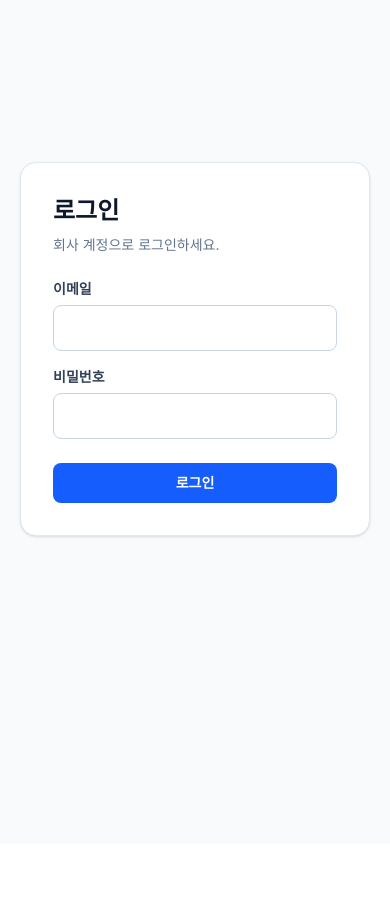
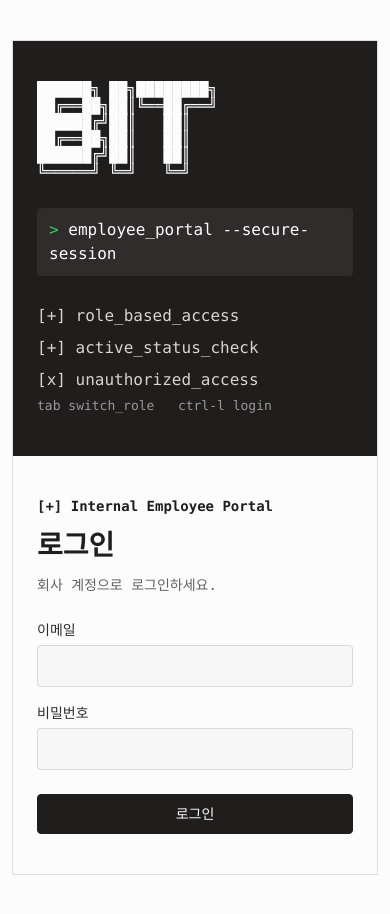
Before and after one commit to hsvtr365/202608_bitComputer, a Vue app in the folder frontend/: page /login in a window 390 px wide. Shown: the top 914 px of the page. Before the commit the page ends 844 px from the top, so only its background shows below. Built offline with nearby package versions, Linux system fonts and the light colour scheme; no server answers; the HTML template or start-up script is replaced by a standard one.

Commit message:
style: apply monospace portal design system

```diff
--- a/frontend/src/App.vue
+++ b/frontend/src/App.vue
@@ -12,22 +12,22 @@ async function logout() {
 </script>
 
 <template>
-  <div class="min-h-screen bg-slate-50 text-slate-900">
-    <header v-if="auth.user.value" class="border-b border-slate-200 bg-white">
-      <div class="mx-auto flex max-w-6xl items-center justify-between px-6 py-4">
-        <div>
-          <p class="text-xs font-semibold uppercase tracking-[0.18em] text-blue-600">Bit Computer</p>
-          <h1 class="text-lg font-bold">직원 포털</h1>
+  <div class="app-shell">
+    <header v-if="auth.user.value" class="site-header">
+      <div class="site-header-inner">
+        <div class="brand-mark">
+          <p>[ BIT::COMPUTER ]</p>
+          <h1>internal_employee_portal</h1>
         </div>
-        <nav class="flex items-center gap-2 text-sm">
+        <nav class="primary-nav" aria-label="주요 메뉴">
           <RouterLink v-if="auth.isAdmin.value" class="nav-link" to="/admin/employees">직원 관리</RouterLink>
           <RouterLink v-else class="nav-link" to="/employee/profile">내 정보</RouterLink>
-          <span class="hidden text-slate-500 sm:inline">{{ auth.user.value.name }}</span>
+          <span class="user-name">{{ auth.user.value.name }}</span>
           <button class="btn-secondary" @click="logout">로그아웃</button>
         </nav>
       </div>
     </header>
-    <main class="mx-auto max-w-6xl px-5 py-8">
+    <main class="page-container">
       <RouterView />
     </main>
   </div>
--- a/frontend/src/style.css
+++ b/frontend/src/style.css
@@ -1,20 +1,217 @@
 @import "tailwindcss";
 
-@layer base {
-  body { margin: 0; min-width: 320px; font-family: Inter, Pretendard, "Noto Sans KR", system-ui, sans-serif; }
-  button, input, select { font: inherit; }
+:root {
+  --canvas: #fdfcfc;
+  --ink: #201d1d;
+  --ink-deep: #0f0000;
+  --charcoal: #302c2c;
+  --body: #424245;
+  --mute: #646262;
+  --ash: #9a9898;
+  --surface-soft: #f8f7f7;
+  --surface-card: #f1eeee;
+  --hairline: rgba(15, 0, 0, 0.12);
+  --hairline-strong: #646262;
+  --danger: #ff3b30;
+  --danger-deep: #d70015;
+  --success: #168a45;
 }
 
-@layer components {
-  .card { @apply rounded-2xl border border-slate-200 bg-white p-6 shadow-sm; }
-  .btn-primary { @apply inline-flex cursor-pointer items-center justify-center rounded-lg bg-blue-600 px-4 py-2.5 text-sm font-semibold text-white transition hover:bg-blue-700 disabled:cursor-not-allowed disabled:opacity-50; }
-  .btn-secondary { @apply inline-flex cursor-pointer items-center justify-center rounded-lg border border-slate-300 bg-white px-3.5 py-2 text-sm font-semibold text-slate-700 transition hover:bg-slate-50; }
-  .btn-danger { @apply inline-flex cursor-pointer items-center justify-center rounded-lg bg-red-600 px-4 py-2.5 text-sm font-semibold text-white hover:bg-red-700 disabled:opacity-50; }
-  .nav-link { @apply rounded-lg px-3 py-2 font-medium text-slate-600 hover:bg-slate-100 hover:text-slate-950; }
-  .field { @apply block w-full rounded-lg border border-slate-300 bg-white px-3 py-2.5 outline-none transition focus:border-blue-500 focus:ring-2 focus:ring-blue-100; }
-  .label { @apply mb-1.5 block text-sm font-semibold text-slate-700; }
-  .error { @apply rounded-lg bg-red-50 px-4 py-3 text-sm text-red-700; }
-  .success { @apply rounded-lg bg-emerald-50 px-4 py-3 text-sm text-emerald-700; }
-  .badge-active { @apply rounded-full bg-emerald-100 px-2.5 py-1 text-xs font-bold text-emerald-700; }
-  .badge-terminated { @apply rounded-full bg-slate-200 px-2.5 py-1 text-xs font-bold text-slate-600; }
+* { box-sizing: border-box; }
+
+html { background: var(--canvas); }
+
+body {
+  margin: 0;
+  min-width: 320px;
+  background: var(--canvas);
+  color: var(--ink);
+  font-family: "Berkeley Mono", "IBM Plex Mono", ui-monospace, SFMono-Regular, Menlo, Monaco, Consolas, "Liberation Mono", "Courier New", monospace;
+  font-size: 16px;
+  line-height: 1.5;
 }
+
+button, input, select { font: inherit; }
+button, a { -webkit-tap-highlight-color: transparent; }
+a { color: inherit; }
+::selection { background: var(--ink); color: var(--canvas); }
+
+.app-shell { min-height: 100vh; background: var(--canvas); }
+
+.site-header {
+  border-bottom: 1px solid var(--hairline);
+  background: var(--canvas);
+}
+
+.site-header-inner {
+  width: min(100% - 40px, 1100px);
+  min-height: 64px;
+  margin: 0 auto;
+  display: flex;
+  align-items: center;
+  justify-content: space-between;
+  gap: 24px;
+}
+
+.brand-mark p {
+  margin: 0;
+  font-size: 13px;
+  font-weight: 700;
+  letter-spacing: .08em;
+}
+
+.brand-mark h1 { margin: 1px 0 0; color: var(--mute); font-size: 13px; font-weight: 400; }
+.primary-nav { display: flex; align-items: center; gap: 8px; font-size: 14px; }
+.user-name { color: var(--mute); }
+
+.page-container {
+  width: min(100% - 40px, 960px);
+  margin: 0 auto;
+  padding: 56px 0 80px;
+}
+
+.card {
+  border: 1px solid var(--hairline);
+  border-radius: 0;
+  background: var(--canvas);
+  box-shadow: none;
+  padding: 16px;
+}
+
+.btn-primary, .btn-secondary, .btn-danger, .nav-link {
+  display: inline-flex;
+  min-height: 40px;
+  cursor: pointer;
+  align-items: center;
+  justify-content: center;
+  border-radius: 4px;
+  padding: 4px 20px;
+  font-size: 14px;
+  font-weight: 500;
+  line-height: 2;
+  transition: background-color 120ms ease, color 120ms ease, border-color 120ms ease;
+}
+
+.btn-primary { border: 1px solid var(--ink); background: var(--ink); color: var(--canvas); }
+.btn-primary:hover { background: var(--ink-deep); }
+.btn-secondary { border: 1px solid var(--hairline-strong); background: var(--canvas); color: var(--ink); }
+.btn-secondary:hover { background: var(--surface-soft); }
+.btn-danger { border: 1px solid var(--danger); background: var(--danger); color: white; }
+.btn-danger:hover { background: var(--danger-deep); }
+.btn-primary:disabled, .btn-secondary:disabled, .btn-danger:disabled { cursor: not-allowed; border-color: var(--surface-card); background: var(--surface-card); color: var(--ash); }
+
+.nav-link { min-height: 36px; border: 0; padding-inline: 8px; color: var(--mute); }
+.nav-link::before { content: "["; margin-right: 2px; }
+.nav-link::after { content: "]"; margin-left: 2px; }
+.nav-link:hover, .nav-link.router-link-active { background: transparent; color: var(--ink); }
+
+.field {
+  display: block;
+  width: 100%;
+  min-height: 42px;
+  border: 1px solid var(--hairline);
+  border-radius: 4px;
+  background: var(--surface-soft);
+  color: var(--ink);
+  padding: 8px 12px;
+  outline: none;
+}
+
+.field:focus { border-color: var(--ink); background: var(--canvas); box-shadow: none; }
+.label { display: block; margin-bottom: 4px; color: var(--charcoal); font-size: 14px; font-weight: 500; }
+.form-help { margin-top: 8px; color: var(--mute); font-size: 14px; }
+
+.error, .success {
+  border-radius: 4px;
+  background: var(--surface-soft);
+  padding: 12px 16px;
+  font-size: 14px;
+}
+
+.error { border-left: 3px solid var(--danger); color: #a50011; }
+.error::before { content: "[x] "; font-weight: 700; }
+.success { border-left: 3px solid var(--success); color: #126b38; }
+.success::before { content: "[+] "; font-weight: 700; }
+
+.badge-active, .badge-terminated {
+  display: inline-block;
+  border-radius: 4px;
+  padding: 2px 8px;
+  font-size: 12px;
+  font-weight: 700;
+}
+
+.badge-active { border: 1px solid #30d158; background: transparent; color: #126b38; }
+.badge-active::before { content: "[+] "; }
+.badge-terminated { border: 1px solid var(--ash); background: var(--surface-card); color: var(--mute); }
+.badge-terminated::before { content: "[x] "; }
+
+.eyebrow {
+  margin: 0 0 8px;
+  color: var(--ink);
+  font-size: 14px;
+  font-weight: 700;
+  letter-spacing: 0;
+  text-transform: none;
+}
+
+.eyebrow::before { content: "[+] "; }
+.back-link, .row-link { color: var(--ink); font-size: 14px; font-weight: 500; text-decoration: underline; text-underline-offset: 3px; }
+.status-text { color: var(--ink); }
+.result-block { border: 1px solid var(--hairline); border-radius: 0; padding: 16px; }
+
+.data-table { border-collapse: collapse; color: var(--body); }
+.data-table thead { border-bottom: 1px solid var(--hairline-strong); background: transparent; color: var(--ink); }
+.data-table th { padding: 12px 16px; font-weight: 500; }
+.data-table tbody tr { border-bottom: 1px solid var(--hairline); }
+.data-table tbody tr:hover { background: var(--surface-soft); }
+.data-table td { padding-block: 12px; }
+dt, .text-slate-500, .text-slate-600 { color: var(--mute); }
+
+.login-shell {
+  min-height: calc(100vh - 136px);
+  display: grid;
+  grid-template-columns: minmax(0, 1.15fr) minmax(340px, .85fr);
+  align-items: stretch;
+  border: 1px solid var(--hairline);
+}
+
+.terminal-panel {
+  display: flex;
+  min-height: 600px;
+  flex-direction: column;
+  justify-content: center;
+  background: var(--ink);
+  color: var(--canvas);
+  padding: 64px 40px;
+}
+
+.ascii-wordmark { margin: 0; overflow: hidden; color: var(--canvas); font-size: clamp(15px, 2.1vw, 24px); font-weight: 700; line-height: 1.1; }
+.terminal-command { margin: 48px 0 24px; border-radius: 4px; background: var(--charcoal); padding: 10px 12px; }
+.terminal-command span { color: #30d158; }
+.terminal-copy { color: #d7d3d3; line-height: 2; }
+.terminal-copy p { margin: 0; }
+.terminal-hint { margin: auto 0 0; color: var(--ash); font-size: 13px; }
+
+.login-form {
+  display: flex;
+  flex-direction: column;
+  justify-content: center;
+  background: var(--canvas);
+  padding: 48px 40px;
+}
+
+.login-form h2 { margin: 0; font-size: 38px; font-weight: 700; line-height: 1.5; }
+
+@media (max-width: 768px) {
+  .site-header-inner { width: min(100% - 24px, 960px); min-height: 72px; }
+  .brand-mark h1, .user-name { display: none; }
+  .primary-nav { gap: 2px; }
+  .nav-link, .btn-secondary { padding-inline: 10px; }
+  .page-container { width: min(100% - 24px, 960px); padding: 40px 0 56px; }
+  .login-shell { min-height: auto; grid-template-columns: 1fr; }
+  .terminal-panel { min-height: 340px; padding: 40px 24px; }
+  .terminal-command { margin-top: 28px; }
+  .login-form { padding: 40px 24px; }
+  .login-form h2 { font-size: 28px; }
+}
--- a/frontend/src/views/AdminEmployeeDetailView.vue
+++ b/frontend/src/views/AdminEmployeeDetailView.vue
@@ -68,7 +68,7 @@ onMounted(() => {
   <section v-if="employee">
     <div class="mb-6 flex flex-wrap items-end justify-between gap-4">
       <div>
-        <RouterLink class="text-sm font-semibold text-blue-600" to="/admin/employees">← 직원 목록</RouterLink>
+        <RouterLink class="back-link" to="/admin/employees">[-] 직원 목록</RouterLink>
         <h2 class="mt-2 text-3xl font-bold">{{ employee.name }}</h2>
         <p class="mt-1 text-slate-500">{{ employee.employeeNumber }}</p>
       </div>
--- a/frontend/src/views/AdminEmployeeFormView.vue
+++ b/frontend/src/views/AdminEmployeeFormView.vue
@@ -29,7 +29,7 @@ async function submit() {
 
 <template>
   <section class="max-w-4xl">
-    <div class="mb-6"><p class="text-sm font-semibold text-blue-600">Admin</p><h2 class="text-3xl font-bold">신규 직원 생성</h2></div>
+    <div class="mb-6"><p class="eyebrow">Admin</p><h2 class="text-3xl font-bold">신규 직원 생성</h2></div>
     <div v-if="error" class="error mb-4">{{ error }}</div>
     <form class="card grid gap-5 sm:grid-cols-2" @submit.prevent="submit">
       <label><span class="label">사번</span><input v-model="form.employeeNumber" class="field" required maxlength="40" /></label>
--- a/frontend/src/views/EmployeeProfileView.vue
+++ b/frontend/src/views/EmployeeProfileView.vue
@@ -37,7 +37,7 @@ async function save() {
 <template>
   <section>
     <div class="mb-6">
-      <p class="text-sm font-semibold text-blue-600">Employee</p>
+      <p class="eyebrow">Employee</p>
       <h2 class="text-3xl font-bold">내 정보</h2>
     </div>
     <div v-if="error" class="error mb-4">{{ error }}</div>
--- a/frontend/src/views/LoginView.vue
+++ b/frontend/src/views/LoginView.vue
@@ -26,15 +26,26 @@ async function submit() {
 </script>
 
 <template>
-  <div class="mx-auto grid min-h-[75vh] max-w-5xl items-center gap-10 lg:grid-cols-2">
-    <section class="hidden lg:block">
-      <p class="mb-3 text-sm font-bold uppercase tracking-[0.2em] text-blue-600">Internal Employee Portal</p>
-      <h2 class="text-4xl font-bold leading-tight">직원 정보와 권한을<br />안전하게 관리합니다.</h2>
-      <p class="mt-5 max-w-md leading-7 text-slate-600">재직 상태와 역할에 따라 필요한 정보만 제공합니다.</p>
+  <div class="login-shell">
+    <section class="terminal-panel" aria-label="비트컴퓨터 직원 포털 소개">
+      <pre class="ascii-wordmark" aria-hidden="true">██████╗ ██╗████████╗
+██╔══██╗██║╚══██╔══╝
+██████╔╝██║   ██║
+██╔══██╗██║   ██║
+██████╔╝██║   ██║
+╚═════╝ ╚═╝   ╚═╝</pre>
+      <p class="terminal-command"><span>&gt;</span> employee_portal --secure-session</p>
+      <div class="terminal-copy">
+        <p>[+] role_based_access</p>
+        <p>[+] active_status_check</p>
+        <p>[x] unauthorized_access</p>
+      </div>
+      <p class="terminal-hint">tab switch_role&nbsp;&nbsp; ctrl-l login</p>
     </section>
-    <form class="card mx-auto w-full max-w-md p-8" @submit.prevent="submit">
-      <h2 class="text-2xl font-bold">로그인</h2>
-      <p class="mt-2 text-sm text-slate-500">회사 계정으로 로그인하세요.</p>
+    <form class="login-form" @submit.prevent="submit">
+      <p class="eyebrow">Internal Employee Portal</p>
+      <h2>로그인</h2>
+      <p class="form-help">회사 계정으로 로그인하세요.</p>
       <div v-if="error" class="error mt-5" role="alert">{{ error }}</div>
       <label class="mt-6 block">
         <span class="label">이메일</span>
```
Also changed, not shown: frontend/src/components/BackgroundChecksPanel.vue (+6 -6 lines), frontend/src/views/AdminEmployeesView.vue (+5 -5 lines), 2 other files (tests, documents, lock files or other folders).
